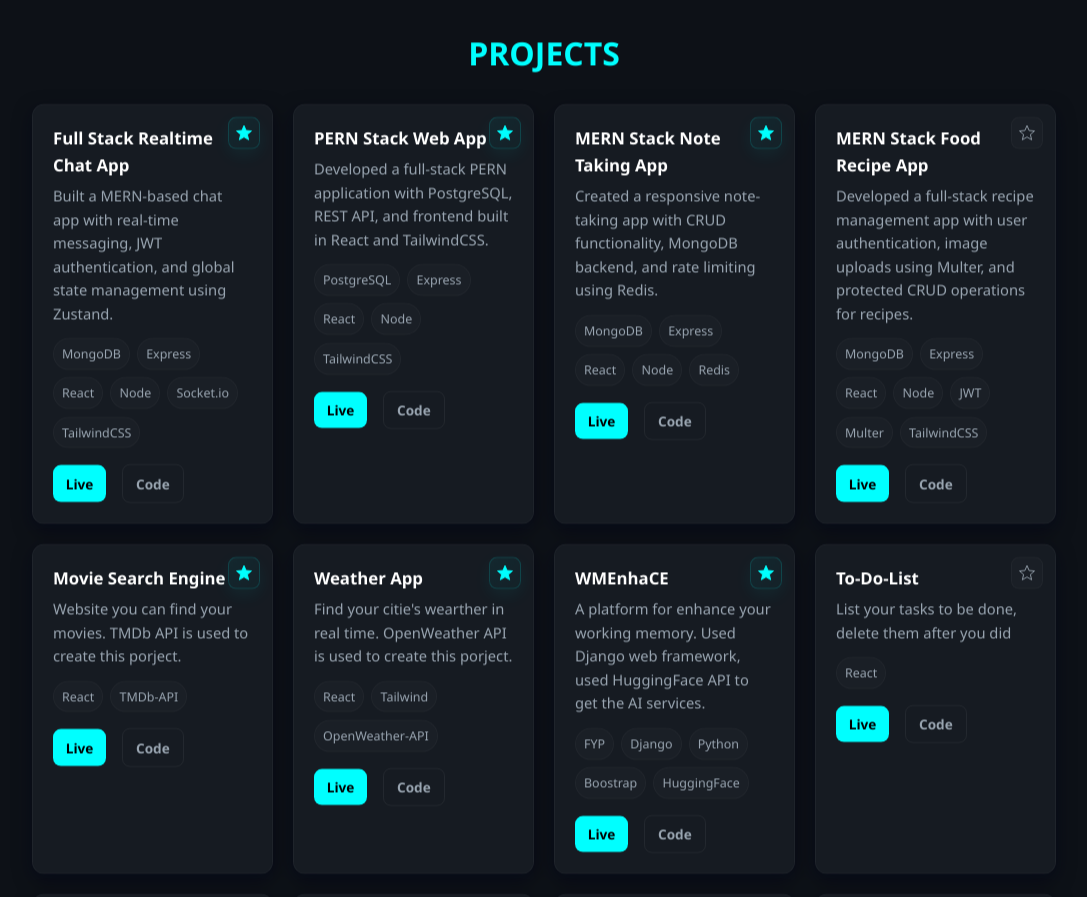
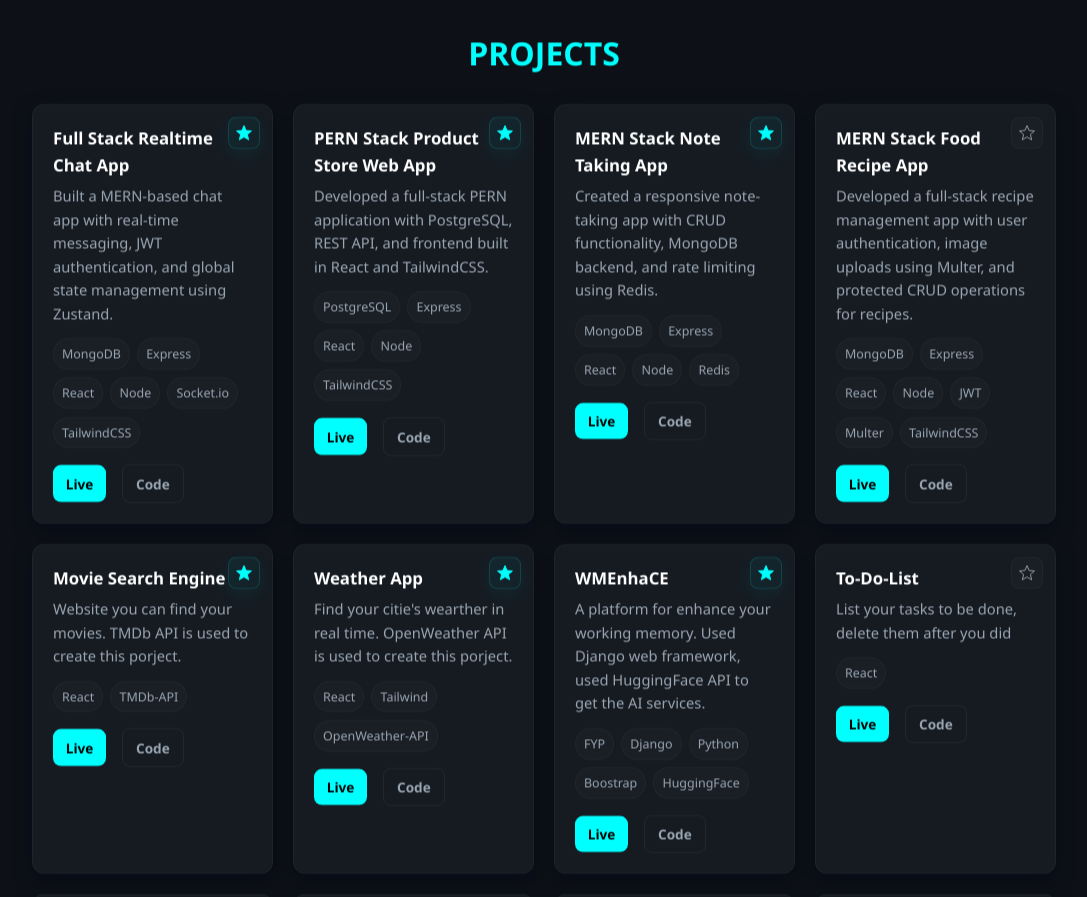
Before and after one commit to Tharanga8888/Portfolio_react_2025_intern, a React (Vite) app: page / in a window 1280 px wide. Shown: the part 2920-3817 px from the top of the page, without its empty margins (96-1183 px from the left). Built offline with nearby package versions, Linux system fonts and the light colour scheme.

Commit message:
update the code urls

```diff
--- a/src/components/Project.jsx
+++ b/src/components/Project.jsx
@@ -4,17 +4,17 @@ const projectList = [
   title: "Full Stack Realtime Chat App",
   desc: "Built a MERN-based chat app with real-time messaging, JWT authentication, and global state management using Zustand.",
   tech: ["MongoDB", "Express", "React", "Node", "Socket.io", "TailwindCSS"],
-  live: "https://dummy-chatapp-live.com",
-  code: "https://github.com/Tharanga8888/realtime-chat-app",
+  live: "#",
+  code: "https://github.com/Tharanga8888/Chap-App-MERN",
   featured: true,
   },
   {
     id: "proj-26",
-    title: "PERN Stack Web App",
+    title: "PERN Stack Product Store Web App",
     desc: "Developed a full-stack PERN application with PostgreSQL, REST API, and frontend built in React and TailwindCSS.",
     tech: ["PostgreSQL", "Express", "React", "Node", "TailwindCSS"],
-    live: "https://dummy-pernapp-live.com",
-    code: "https://github.com/Tharanga8888/pern-stack-app",
+    live: "#",
+    code: "https://github.com/Tharanga8888/Product-Store-PERN ",
     featured: true,
   },
   {
@@ -22,8 +22,8 @@ const projectList = [
     title: "MERN Stack Note Taking App",
     desc: "Created a responsive note-taking app with CRUD functionality, MongoDB backend, and rate limiting using Redis.",
     tech: ["MongoDB", "Express", "React", "Node", "Redis"],
-    live: "https://dummy-noteapp-live.com",
-    code: "https://github.com/Tharanga8888/mern-note-app",
+    live: "#",
+    code: "https://github.com/Tharanga8888/Note-taking-App-MERN",
     featured: true,
   },
   {
@@ -31,8 +31,8 @@ const projectList = [
     title: "MERN Stack Food Recipe App",
     desc: "Developed a full-stack recipe management app with user authentication, image uploads using Multer, and protected CRUD operations for recipes.",
     tech: ["MongoDB", "Express", "React", "Node", "JWT", "Multer", "TailwindCSS"],
-    live: "https://dummy-recipeapp-live.com",
-    code: "https://github.com/username/mern-recipe-app",
+    live: "#",
+    code: "https://github.com/username/Food-Recipe-Website-MERN",
     featured: false,
   },
   {
```
